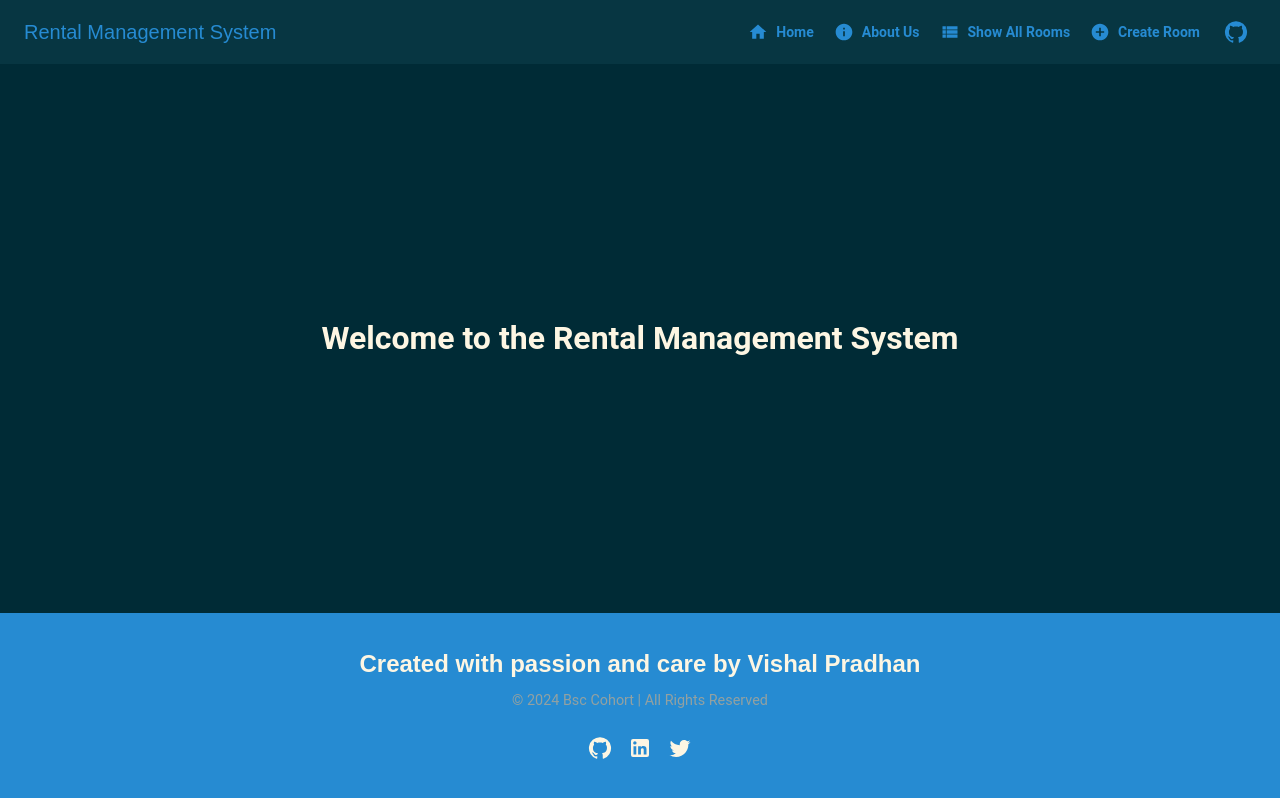
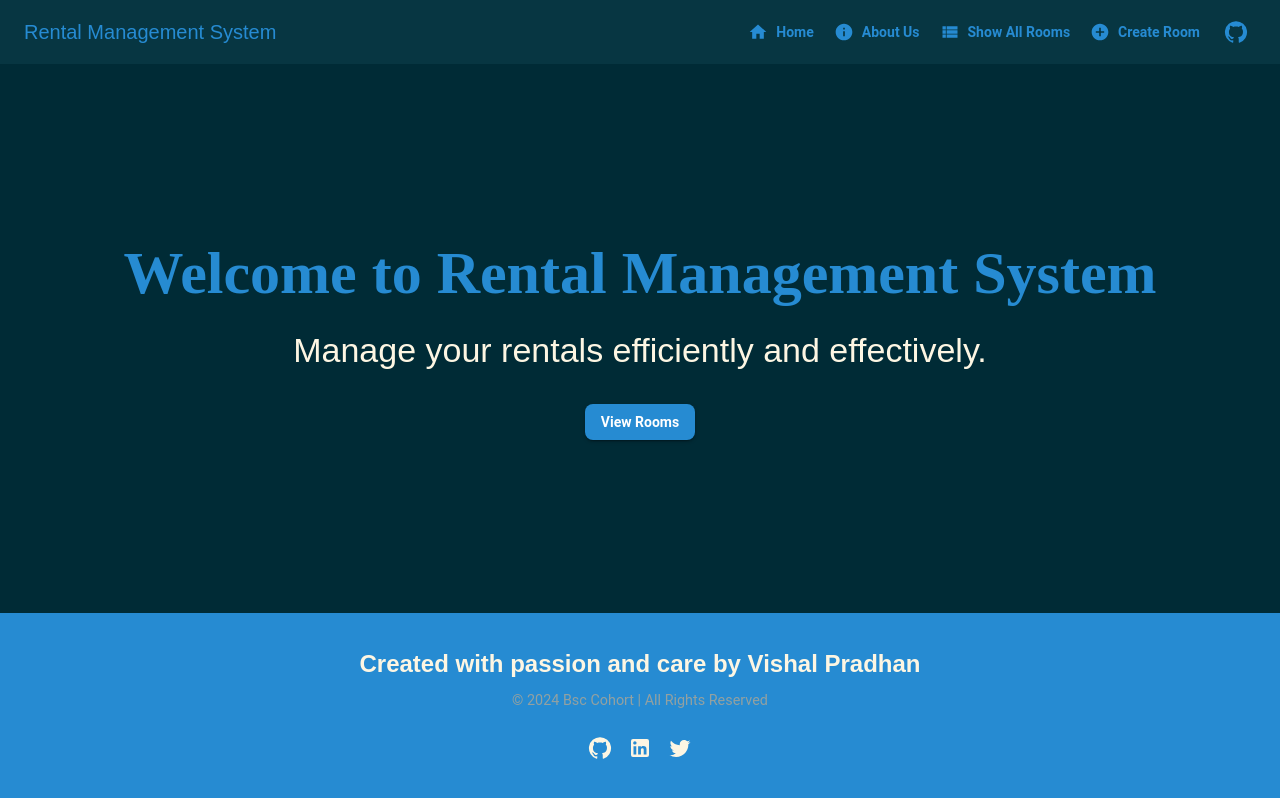
Before and after one commit to vishalP143/rntMgmt-Vishal, a React (Create React App) app in the folder client/: page / in a window 1280 px wide. Built offline with nearby package versions, Linux system fonts and the light colour scheme.

Commit message:
homepage created

```diff
--- a/client/src/App.js
+++ b/client/src/App.js
@@ -6,7 +6,6 @@
 import Footer from './components/Footer';
 
 // Placeholder components for routing
-const Home = () => <h1>Welcome to the Rental Management System</h1>;
 const AboutUs = () => <h1>About Us Page</h1>;
 const ShowRooms = () => <h1>Show All Rooms Page</h1>;
 const CreateRoom = () => <h1>Create Room Page</h1>;
@@ -31,10 +30,11 @@
         }}
       >
         <Routes>
-          <Route path="/" element={<Home />} />
+
           <Route path="/about-us" element={<AboutUs />} />
           <Route path="/show-rooms" element={<ShowRooms />} />
           <Route path="/create-room" element={<CreateRoom />} />
+          <Route path="/" element={<HomePage/>} />
         </Routes>
       </Box>
 
```
